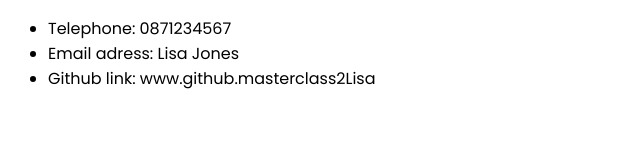
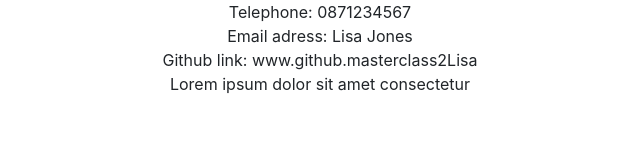
Before and after one commit to KevAndrews/Masterclass2, a plain HTML site: page index.html in a window 1280 px wide. Shown: the whole page, without its empty margins (0-640 px from the left). Drawn offline with nearby package versions, Linux system fonts and the light colour scheme.

Commit message:
test commit

```diff
--- a/assets/css/style.css
+++ b/assets/css/style.css
@@ -3,3 +3,9 @@
 body{
     font-family: 'Poppins', sans-serif ;
 }
+
+#contact-me-list {
+    list-style-type: none;
+    padding: 0;
+    margin: 0;
+}
--- a/index.html
+++ b/index.html
@@ -6,6 +6,9 @@
     <meta name="viewport" content="width=device-width, initial-scale=1.0">
     <meta name="description" content="Masterclass 2">
     <link rel="stylesheet" href="assets/css/style.css" type="text/css" />
+    <!-- JavaScript Bundle with Popper -->
+<link rel="stylesheet" href="https://cdn.jsdelivr.net/npm/bootstrap@4.5.3/dist/css/bootstrap.min.css"
+        integrity="sha384-TX8t27EcRE3e/ihU7zmQxVncDAy5uIKz4rEkgIXeMed4M0jlfIDPvg6uqKI2xXr2" crossorigin="anonymous">
     <title>Masterclass 2</title>
 </head>
 
@@ -13,13 +16,16 @@
 
 
     <footer>
+        <!-- Responsive footer -->
         <div class="container-fluid">
             <div class="row">
-                <div class="col-sm-12 col-md-6 text-center">
+                <div class="col-sm-12 col-md-6 text-center justify-content-center">
                     <ul id="contact-me-list">
+                        <li id-=></li>
                         <li>Telephone: 0871234567</li>
                         <li>Email adress: Lisa Jones</li>
                         <li> Github link: www.github.masterclass2Lisa</li>
+                        <li> Lorem ipsum dolor sit amet consectetur</li>
                     </ul>
                 </div>
                 <div class="col-sm-12 col-md-6 text-center">
```
